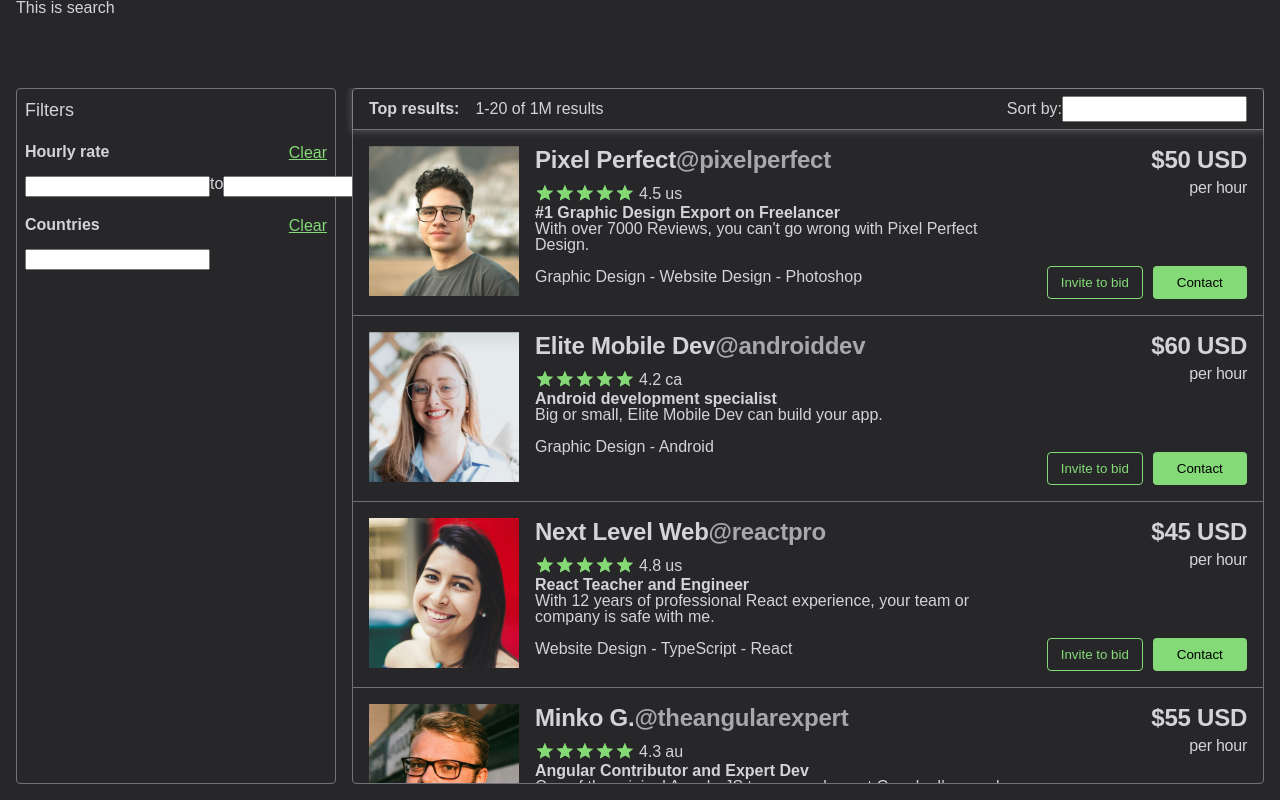
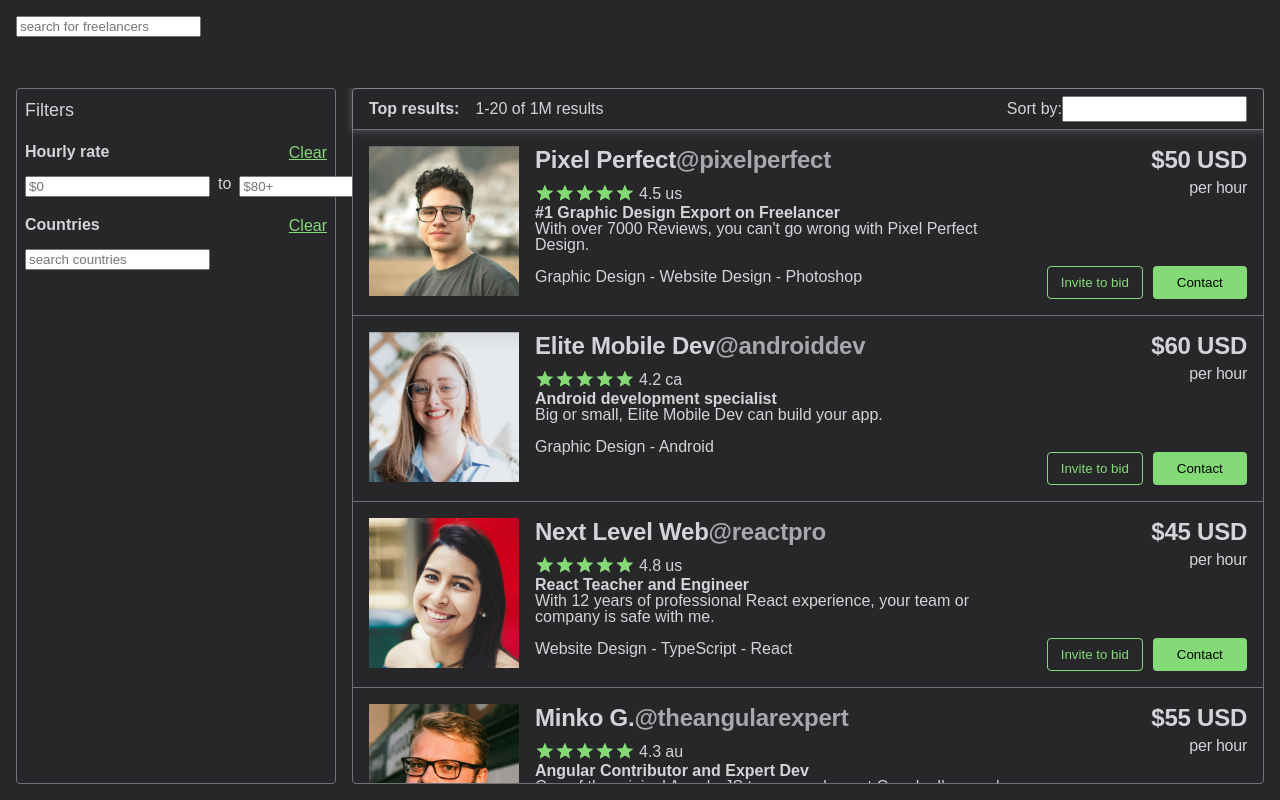
Before and after one commit to patbornay/coding-puzzles, a React (Vite) app in the folder react-notes/training/: page / in a window 1280 px wide. Built offline with nearby package versions, Linux system fonts and the light colour scheme.

Commit message:
closing off - cleaning up styles and components

```diff
--- a/react-notes/training/src/components/Filters.module.css
+++ b/react-notes/training/src/components/Filters.module.css
@@ -28,6 +28,7 @@
   display: flex;
   flex-direction: row;
   justify-content: space-between;
+  gap: var(--spacing-200)
 }
 
 .countries__heading {
--- a/react-notes/training/src/components/Filters.tsx
+++ b/react-notes/training/src/components/Filters.tsx
@@ -13,11 +13,11 @@
         </div>
         <div className={styles["hourly-rate__min-max-controls"]}>
           <div>
-            <input />
+            <input placeholder="$0" />
           </div>
           <div>to</div>
           <div>
-            <input />
+            <input placeholder="$80+"/>
           </div>
         </div>
       </div>
@@ -28,7 +28,7 @@
             <a href="">Clear</a>
           </p>
         </div>
-        <input />
+        <input placeholder="search countries" />
       </div>
     </div>
   );
--- a/react-notes/training/src/pages/userPage/UserPage.module.css
+++ b/react-notes/training/src/pages/userPage/UserPage.module.css
@@ -14,6 +14,7 @@
 
 .search {
   height: 80px;
+  padding-top: var(--spacing-300);
 }
 
 .user-page .filters-users-container {
--- a/react-notes/training/src/pages/userPage/UserPage.tsx
+++ b/react-notes/training/src/pages/userPage/UserPage.tsx
@@ -7,7 +7,9 @@
   const { users, loading, error } = useGetUsers();
   return (
     <div className={styles["user-page"]}>
-      <div className={styles["search"]}>This is search</div>
+      <div className={styles["search"]}>
+        <input placeholder="search for freelancers" />
+      </div>
       <div className={styles["filters-users-container"]}>
         <Filters />
         <Users users={users ?? []}/>
```
